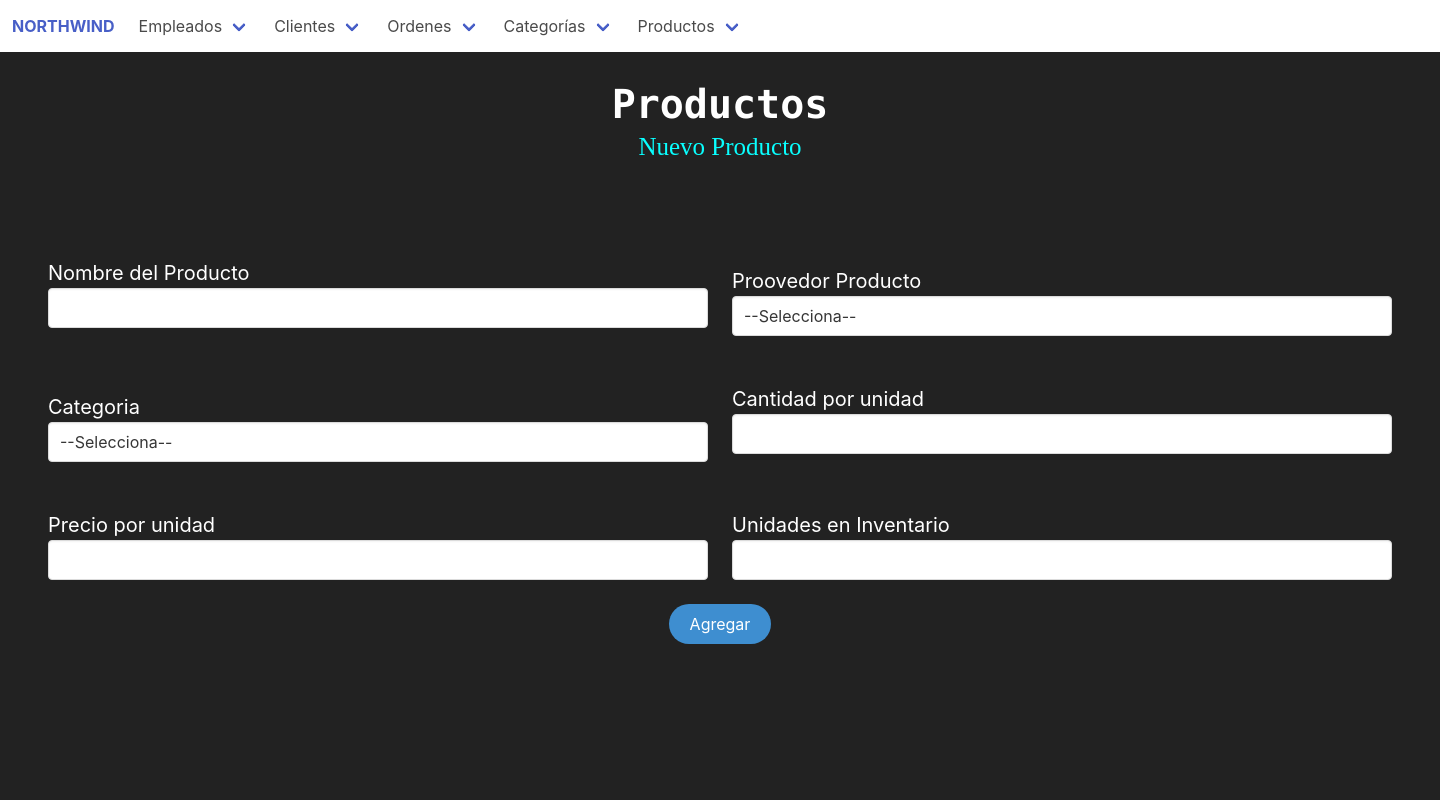
After one commit to JosueCcenta/TR-BD, a PHP site: page /vista/products_new.php in a window 1440 px wide. The commit adds this page. Run offline with PHP 8.4, Linux system fonts and the light colour scheme.

Commit message:
Products Agregado

```diff
--- a/vista/header.php
+++ b/vista/header.php
@@ -36,7 +36,6 @@
                 <div class="navbar-dropdown">
                     <a href="employee_new.php" class="navbar-item">Nuevo</a>
                     <a href="employee_list.php" class="navbar-item">Lista</a>
-                    <a href="index.php?vista=employee_search" class="navbar-item">Buscar</a>
                 </div>
             </div>
             <div class="navbar-item has-dropdown is-hoverable">
@@ -45,7 +44,6 @@
                 <div class="navbar-dropdown">
                     <a href="customers_new.php" class="navbar-item">Nuevo</a>
                     <a href="customers_list.php" class="navbar-item">Lista</a>
-                    <a href="index.php?vista=user_search" class="navbar-item">Buscar</a>
                 </div>
             </div>
             <div class="navbar-item has-dropdown is-hoverable">
@@ -54,7 +52,6 @@
                 <div class="navbar-dropdown">
                     <a href="index.php?vista=user_new" class="navbar-item">Nuevo</a>
                     <a href="index.php?vista=user_list" class="navbar-item">Lista</a>
-                    <a href="index.php?vista=user_search" class="navbar-item">Buscar</a>
                 </div>
             </div>
 
@@ -64,7 +61,6 @@
                 <div class="navbar-dropdown">
                     <a href="category_new.php" class="navbar-item">Nueva</a>
                     <a href="category_list.php" class="navbar-item">Lista</a>
-                    <a href="index.php?vista=category_search" class="navbar-item">Buscar</a>
                 </div>
             </div>
 
@@ -73,27 +69,11 @@
                 <a class="navbar-link">Productos</a>
 
                 <div class="navbar-dropdown">
-                    <a href="index.php?vista=product_new" class="navbar-item">Nuevo</a>
-                    <a href="index.php?vista=product_list" class="navbar-item">Lista</a>
-                    <a href="index.php?vista=product_category" class="navbar-item">Por categoría</a>
-                    <a href="index.php?vista=product_search" class="navbar-item">Buscar</a>
+                    <a href="products_new.php" class="navbar-item">Nuevo</a>
+                    <a href="products_list.php" class="navbar-item">Lista</a>
                 </div>
             </div>
 
         </div>
-        <!--
-        <div class="navbar-end">
-            <div class="navbar-item">
-                <div class="buttons">
-                    <a href="index.php?vista=user_update&user_id_up=<?php echo $_SESSION['id']; ?>" class="button is-primary is-rounded">
-                        Mi cuenta
-                    </a>
-
-                    <a href="index.php?vista=logout" class="button is-link is-rounded">
-                        Salir
-                    </a>
-                </div>
-            </div>
-        </div>-->
     </div>
     </nav>
--- a/vista/loginVista.php
+++ b/vista/loginVista.php
@@ -4,7 +4,6 @@ if($_GET){
     print("<div class='alert alert-danger' role='alert'>Error de Inicio de Sesion, Comprobar Credenciales</div>");
     }
 }
-
 ?>
 
 <!DOCTYPE html>
--- /dev/null
+++ b/vista/products_new.php
@@ -0,0 +1,153 @@
+<?php
+include("header.php");
+?>
+<div class="all_container">
+	<div class="container is-fluid mb-6">
+		<h1 class="title">Productos</h1>
+		<h2 class="subtitle">Nuevo Producto</h2>
+	</div>
+	<div class="container pb-6 pt-6">
+
+		<form action="../controlador/ControladorProducts.php?accion=crearProducto" method="POST"
+			class="FormularioAjax">
+			<div class="columns">
+				<div class="column">
+					<div class="control">
+						<label>Nombre del Producto</label>
+						<input class="input" type="text" name="ProductName">
+					</div>
+				</div>
+				<div class="column">
+					<div class="control">
+                        <label for="proovedor" class="mt-2">Proovedor Producto</label>
+                        <select class="input" name="SupplierID" id="SupplierID">
+                            <option value="">--Selecciona--</option>
+                            <option value="1">Exotic Liquids</option>
+                            <option value="2">New Orleans Cajun Delights</option>
+                            <option value="3">Grandma Kelly's Homestead</option>
+                            <option value="4">Tokyo Traders</option>
+                            <option value="5">Cooperativa de Quesos 'Las Cabras'</option>
+                            <option value="6">Mayumi's</option>
+                            <option value="7">Pavlova, Ltd.</option>
+                            <option value="8">Specialty Biscuits, Ltd.</option>
+                            <option value="9">PB Knóckebród AB</option>
+                            <option value="10">Refrescos Americanas LTDA</option>
+                            <option value="11">Heli Swaren GmbH & Co. KG</option>
+                            <option value="12">Plutzer Lebensmittelgromrkte AG</option>
+                            <option value="13">Nord-Ost-Fisch Handelsgesellschaft mbH</option>
+                            <option value="14">Formaggi Fortini s.r.l.</option>
+                            <option value="15">Norske Meierier</option>
+                            <option value="16">Bigfoot Breweries</option>
+                        </select><br>
+					</div>
+				</div>
+			</div>
+            <div class="columns">
+				<div class="column">
+					<div class="control">
+                        <label for="categoria" class="mt-2">Categoria</label>
+                        <select class="input" name="CategoryID" id="CategoryID">
+                            <option value="">--Selecciona--</option>
+                            <option value="1">Beverages</option>
+                            <option value="2">Condiments</option>
+                            <option value="3">Confections</option>
+                            <option value="4">Dairy Products</option>
+                            <option value="5">Grains/Cereals</option>
+                            <option value="6">Meat/Poultry</option>
+                            <option value="7">Produce</option>
+                            <option value="8">Seafood</option>
+                        </select><br>
+                    </div>
+				</div>
+				<div class="column">
+					<div class="control">
+						<label>Cantidad por unidad</label>
+						<input class="input" type="text" name="QuantityPerUnit">
+					</div>
+				</div>
+			</div>
+            <div class="columns">
+				<div class="column">
+					<div class="control">
+						<label>Precio por unidad</label>
+						<input class="input" type="number" name="UnitPrice">
+					</div>
+				</div>
+				<div class="column">
+					<div class="control">
+						<label>Unidades en Inventario</label>
+						<input class="input" type="number" name="UnitsInStock">
+					</div>
+				</div>
+			</div>
+
+            <div class="columns" style="display:none">
+				<div class="column">
+					<div class="control">
+						<input class="input" type="number" name="UnitsOnOrder" value="0">
+					</div>
+				</div>
+				<div class="column">
+					<div class="control">
+						<input class="input" type="number" name="ReorderLevel" value="0">
+					</div>
+				</div>
+			</div>
+			<div class="columns" style="display:none">
+				<div class="column">
+					<div class="control">
+						<input class="input" type="number" name="Discontinued" value="0">
+                    </div>
+				</div>
+			</div>
+
+			<p class="has-text-centered">
+				<button type="submit" class="button is-info is-rounded">Agregar</button>
+			</p>
+		</form>
+	</div>
+</div>
+<style>
+	body {
+		background: #222;
+		color: #222;
+	}
+
+	.all_container {
+		background: #222;
+		color: #222;
+	}
+
+	@import url('https://fonts.googleapis.com/css2?family=Lora:ital@1&family=Oswald&family=Pixelify+Sans&display=swap');
+
+	.is-fluid {
+		margin-top: 30px;
+		text-align: center;
+	}
+
+	.title {
+		font-family: 'Consolas';
+		color: white;
+		font-size: 40px;
+	}
+
+	.subtitle {
+		font-family: 'Oswald';
+		color: #09FFFF;
+		font-size: 25px;
+	}
+
+	label {
+		font-size: 20px;
+		color: #fff;
+	}
+
+	.input {
+		width: 660px;
+	}
+
+	.control {
+		display: flex;
+		flex-direction: column;
+	}
+</style>
```
Also changed, not shown: controlador/ControladorProducts.php (added, +52 -0 lines), modelo/ModeloProducts.php (added, +131 -0 lines), vista/products_list.php (added, +121 -0 lines), vista/products_update.php (added, +194 -0 lines).
